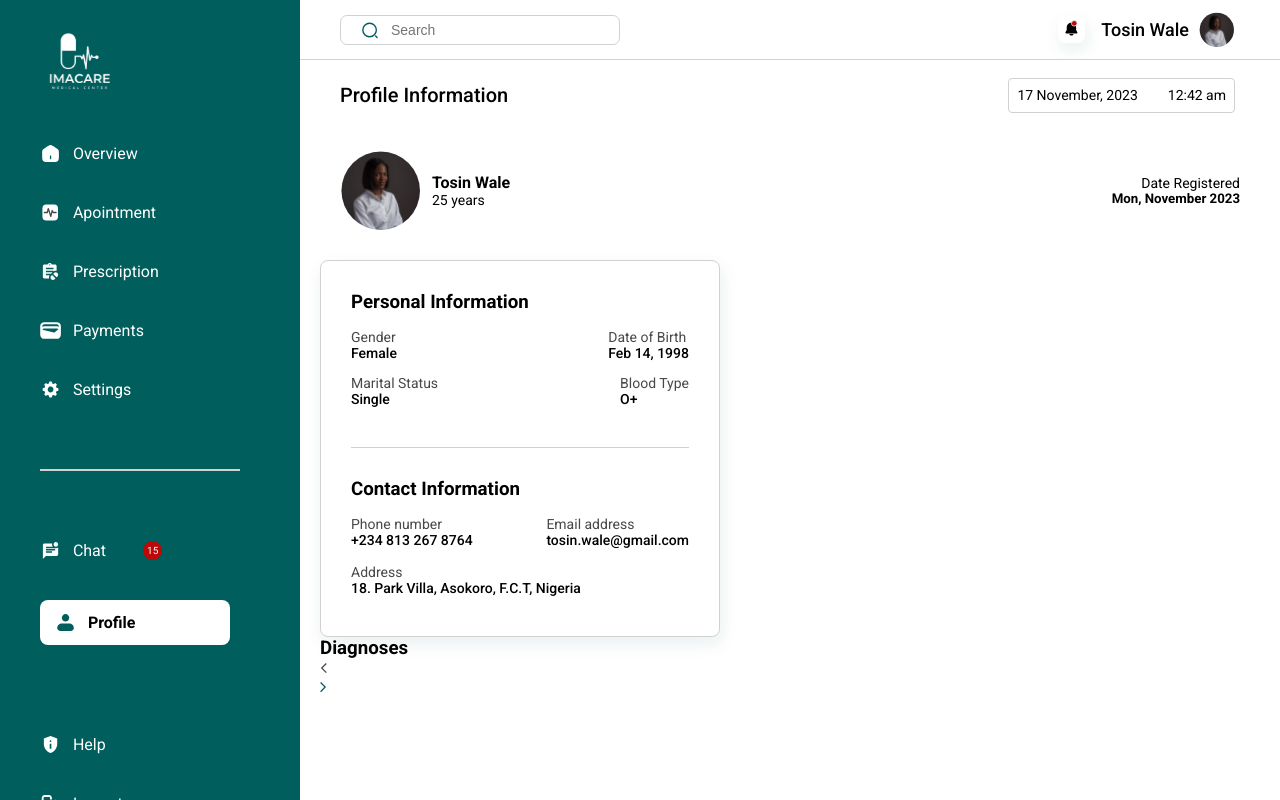
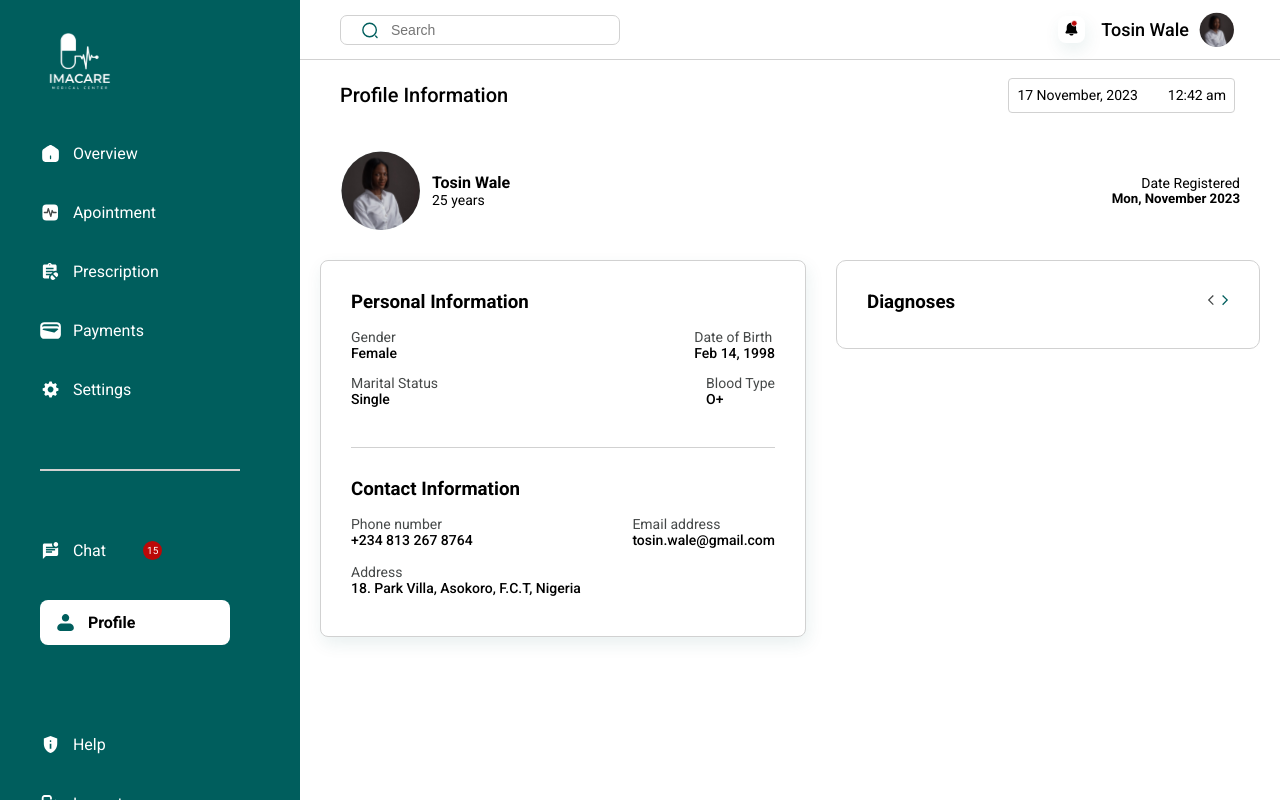
Before and after one commit to TAP-IMACARE/Client-Side, a React (Vite) app: page /dashboard/profile in a window 1280 px wide. Built offline with nearby package versions, Linux system fonts and the light colour scheme.

Commit message:
Update Profile.css

```diff
--- a/src/dashboards/profile/Profile.css
+++ b/src/dashboards/profile/Profile.css
@@ -24,17 +24,23 @@
 .profile-top .date {
   text-align: end;
 }
+
+.profile-cards {
+  margin-top: 30px;
+  display: flex;
+  justify-content: space-between;
+  gap: 30px;
+  /* align-items: center; */
+}
 /* LEFT */
 
 .profile-leftCard {
-  margin-top: 30px;
+  flex: 1;
   padding: 30px 30px 40px 30px;
-  max-width: 400px;
+  max-width: 500px;
   border-radius: 8px;
   border: 0.5px solid var(--lighter-grey);
   background: var(--white);
-
-  /* 4 */
   box-shadow: 2px 7px 17px 0px rgba(0, 94, 93, 0.09);
 }
 
@@ -59,3 +65,92 @@
   font-size: 14px;
   color: var(--grey);
 }
+
+/* RIGHT */
+.profile-rightCard-container {
+  flex: 1;
+  max-width: 700px;
+}
+
+.profile-rightCard-container .diagnoses {
+  padding: 30px 30px 35px 30px;
+  border-radius: 10px;
+  border: 0.5px solid var(--lighter-grey);
+  background: var(--white);
+}
+
+.profile-rightCard-container .diagnoses-header {
+  display: flex;
+  justify-content: space-between;
+}
+.profile-rightCard-container .diagnoses-icon {
+  display: flex;
+  gap: 8px;
+}
+.profile-rightCard-container .diagnosesLeftIcon {
+  border-radius: 50%;
+  height: 20px;
+  width: 18px;
+  display: flex;
+  justify-content: center;
+  align-items: center;
+  border: 0.595px solid var(--lighter-grey);
+  background: var(--white);
+  box-shadow: 2px 7px 17px 0px rgba(0, 94, 93, 0.09);
+
+  cursor: pointer;
+}
+.profile-rightCard-container .diagnosesReftIcon {
+  border-radius: 50%;
+  height: 20px;
+  width: 18px;
+  display: flex;
+  justify-content: center;
+  align-items: center;
+  border: 0.595px solid var(--green);
+  background: var(--white);
+  box-shadow: 2px 7px 17px 0px rgba(0, 94, 93, 0.09);
+
+  cursor: pointer;
+}
+.profile-rightCard-container .diagnoses-list {
+  display: flex;
+  gap: 16px;
+}
+.profile-rightCard-container #diagnoses {
+  margin-top: 20px;
+  height: 170px;
+  width: 145px;
+  padding: 30px 20px;
+  border-radius: 8px;
+  background: var(--white);
+
+  box-shadow: 2px 7px 17px 0px rgba(0, 94, 93, 0.09);
+}
+.profile-rightCard-container #diagnoses .diagnoses-details {
+  margin-top: 20px;
+}
+
+.profile-rightCard-container #diagnoses .diagnoses-icon {
+  display: flex;
+  justify-content: center;
+  align-items: center;
+  height: 44px;
+  width: 44px;
+  border-radius: 50%;
+  background: var(--light-green);
+}
+
+.profile-rightCard-container #diagnoses .diagnoses-icon img {
+  width: 20px;
+}
+.profile-rightCard-container #diagnoses h6 {
+  font-size: 14px;
+  font-weight: 500;
+  margin-bottom: 4px;
+}
+
+.profile-rightCard-container #diagnoses p {
+  font-size: 12px;
+  white-space: nowrap;
+}
```
